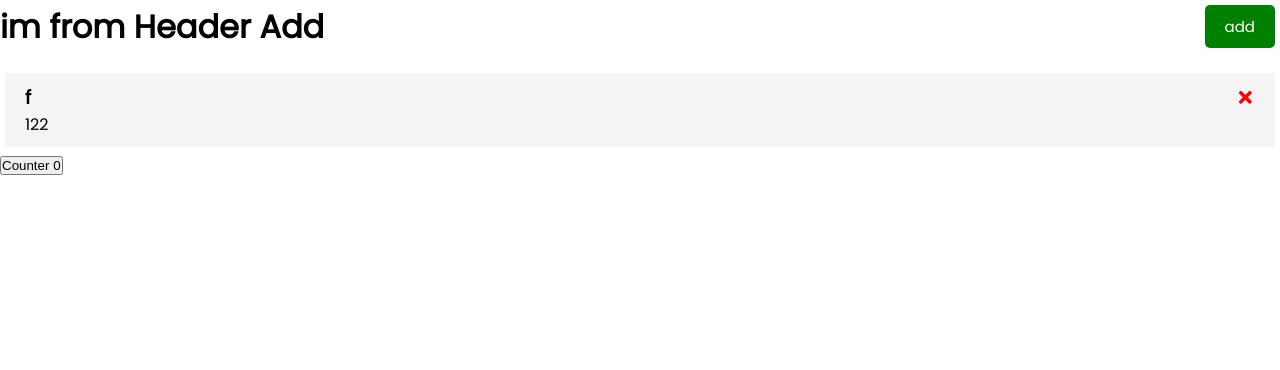
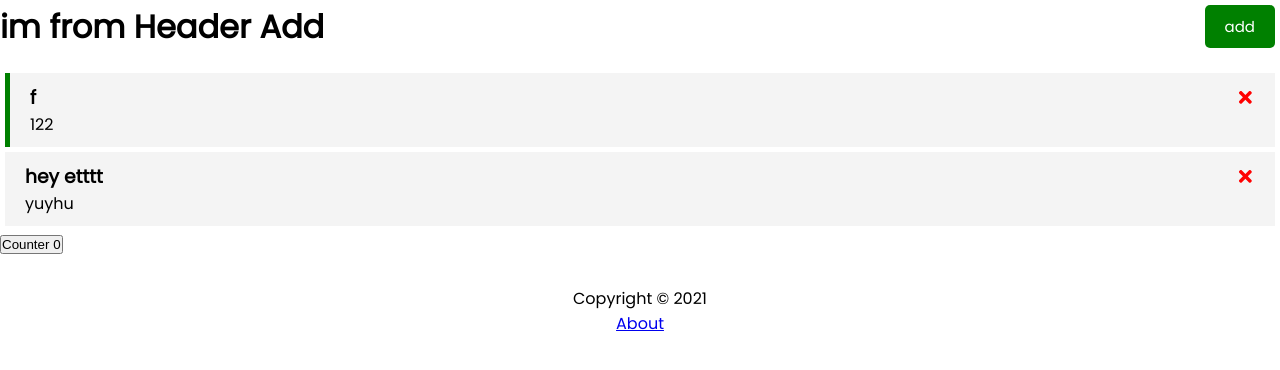
Before and after one commit to mohammedismayil/js, a React (Create React App) app: page / in a window 1280 px wide. Shown: the top 370 px of the page. Built offline with nearby package versions, Linux system fonts and the light colour scheme; data requests are answered from the project's data file.

Commit message:
added router

```diff
--- a/db.json
+++ b/db.json
@@ -3,8 +3,14 @@
     {
       "text": "f",
       "day": "122",
+      "reminder": true,
+      "id": 1
+    },
+    {
+      "text": "hey etttt",
+      "day": "yuyhu",
       "reminder": false,
-      "id": 1
+      "id": 2
     }
   ]
 }
--- a/package.json
+++ b/package.json
@@ -9,6 +9,7 @@
     "react": "^17.0.1",
     "react-dom": "^17.0.1",
     "react-icons": "^4.2.0",
+    "react-router-dom": "^5.2.0",
     "react-scripts": "4.0.3",
     "web-vitals": "^1.1.0"
   },
--- a/src/App.js
+++ b/src/App.js
@@ -1,8 +1,11 @@
 import React from "react";
+import {BrowserRouter as Router, Route} from "react-router-dom";
 import {useState,useEffect} from 'react'
 import Header from "./Components/Header";
 import Tasks from "./Components/Tasks"
 import AddTask from "./Components/AddTask"
+import Footer from "./Components/Footer"
+import About from "./Components/About"
 // function App() {
 //   return (
 //     <div className="App">
@@ -33,6 +36,7 @@
  const res = await fetch(`http://localhost:5000/tasks/${id}`,{
   method: 'DELETE'
 })
+console.log(res)
   //  const data = await res.json
   //  setTasks([data])
   const tasksFromServer = await fetchTasks()
@@ -56,11 +60,21 @@
 // const newTask = {id , ...task}
 // setTasks([...tasks, newTask])
 }
- function onToggleReminder(id) {
+ const onToggleReminder = async (id) => {
   console.log("toggle this task of id",id)
+const taskToggle = await fetchTask(id)
+const updTask = {...taskToggle,reminder: !taskToggle.reminder}
+const res = await fetch(`http://localhost:5000/tasks/${id}`,
+{
+  headers:{
+    'Content-type': 'application/json'
+  },method:'PUT',
+  body: JSON.stringify(updTask)
+})
+const data = await res.json()
 
   setTasks(tasks.map((task) =>
-  task.id === id ? {...task,reminder:!task.reminder}: task
+  task.id === id ? {...task,reminder:data.reminder}: task
   ))
  }
 
@@ -81,17 +95,35 @@
   console.log(data)
   return data
   }
-
+ // Fetch tasks from server
+ const fetchTask = async (id)  => {
+  const response = await fetch(`http://localhost:5000/tasks/${id}`)
+  const data = await response.json()
+  return data
+  }
 return (
+  <Router>
  <div>
 
   <Header title = "Add" onShowAdd = {onShowAdd} showAdd = {showAdd}/>
+
+<Route
+ path='/'
+ exact
+ render = {(props)=> (
+<>
 { showAdd &&  <AddTask onAdd = {addTask}/> }
 
   { tasks.length > 0 ?
     < Tasks  tasks = {tasks} onDelete = {deleteTask} onToggle = {onToggleReminder}/> : 'No tasks to show'}
     <button onClick = {addCount}> Counter {count}</button>
+</>
+)} />
+    <Route path='/about' component={About}/>
+    < Footer />
 </div>
+  </Router>
+
 
 )
 //
--- /dev/null
+++ b/src/Components/About.js
@@ -0,0 +1,12 @@
+import React from 'react'
+
+const About = () => {
+    return (
+        <div>
+            <h4>Version 1.0.0</h4>
+            <a href='/'>Go Back</a>
+        </div>
+    )
+}
+
+export default About
--- /dev/null
+++ b/src/Components/Footer.js
@@ -0,0 +1,12 @@
+import React from 'react'
+
+const Footer = () => {
+    return (
+        <footer>
+            <p>Copyright &copy; 2021 </p>
+            <a href="/about">About</a>
+        </footer>
+    )
+}
+
+export default Footer
```
Also changed, not shown: 1 other file (tests, documents, lock files or other folders). Lines whose indentation alone changed are shown as unchanged.
